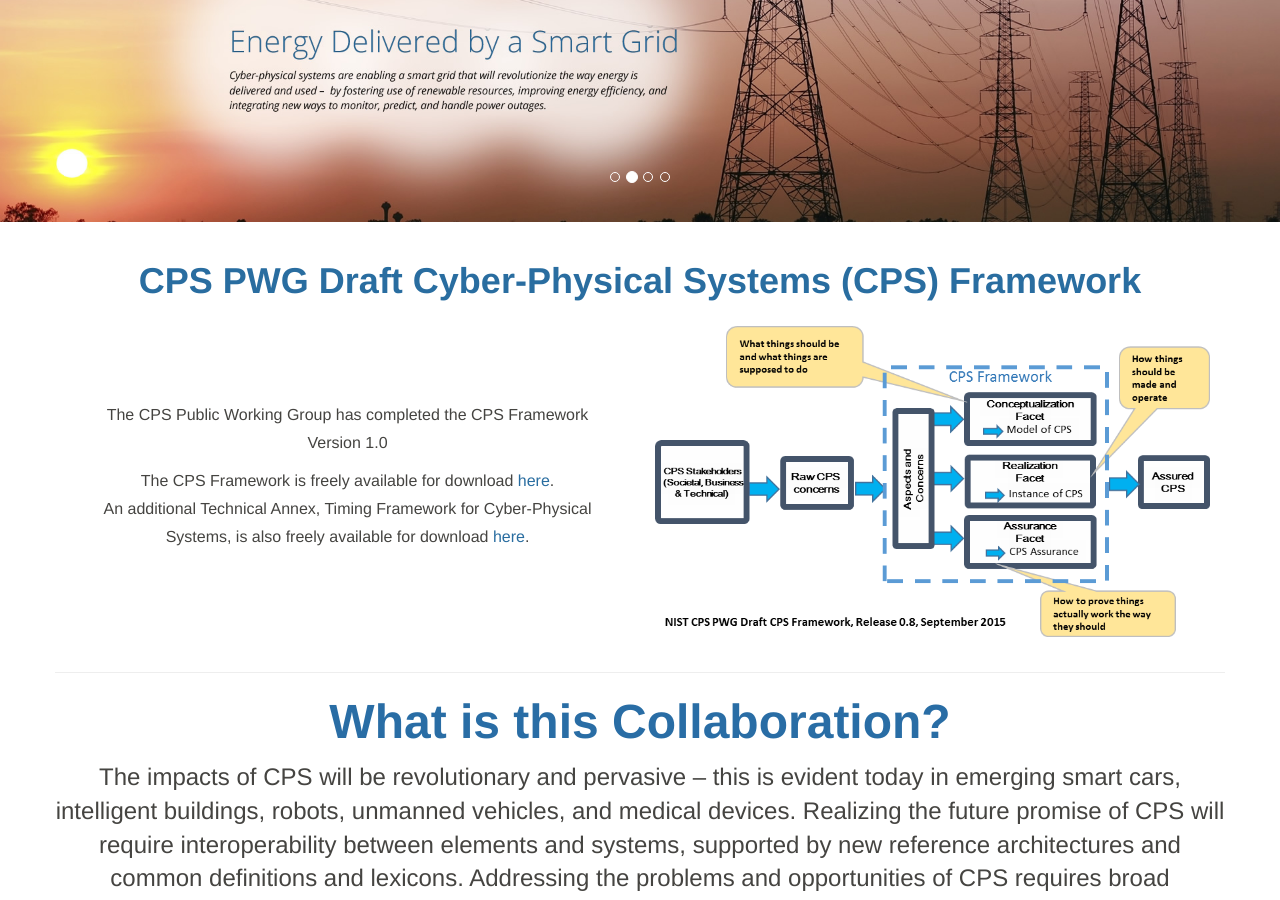
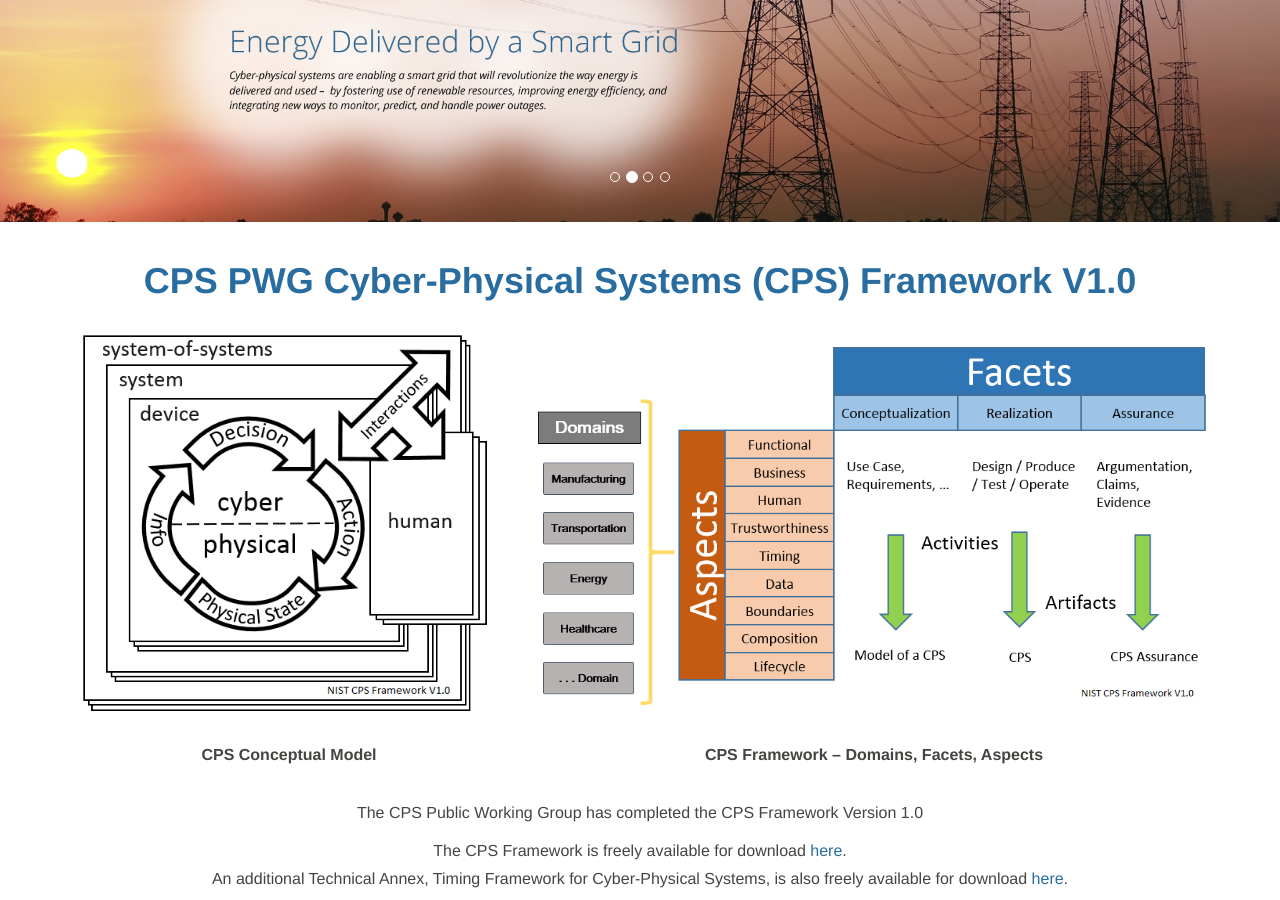
Before and after one commit to usnistgov/cpspwg, a Jekyll site: the page built from index.html, in a window 1280 px wide and 900 px high, scrolled down 202 px. Built offline with Jekyll 4.4.1, drawn with Linux system fonts in a browser that asks for light colours; nearby versions of some CDN libraries.

Commit message:
Updated main page for Framework 1.0

```diff
--- a/index.html
+++ b/index.html
@@ -55,16 +55,23 @@ title: Home
 						<div class="section-content">
 							<!-- NEWS Banner insert -->
 							<h1>&nbsp;</h1>
-					<h1>CPS PWG Draft Cyber-Physical Systems (CPS) Framework</h1>
+					<h1>CPS PWG Cyber-Physical Systems (CPS) Framework V1.0</h1>
 					<table style="width:100%">
 						<tr>
-							<td style="width:50%;;padding:15px;">
+							<td style="width:40%;padding:15px;"><img style="width:100%;" alt="CPS Conceptual Model" src="{{ site.baseurl }}/assets/CPSFrameworkModel.png"></td>
+							<td style="width:60%;padding:15px;"><img style="width:100%;" alt="CPS Framework – Domains, Facets, Aspects" src="{{ site.baseurl }}/assets/CPSFramework.png"></td>
+						</tr>
+						<tr>
+							<td style="width:40%;padding:15px;"><strong>CPS Conceptual Model</strong></td>
+							<td style="width:60%;padding:15px;"><strong>CPS Framework – Domains, Facets, Aspects</strong></td>
+						</tr>
+						<tr>
+							<td style="width:17%;;padding:15px;" colspan="2">
 								<p>The CPS Public Working Group has completed the CPS Framework Version&nbsp;1.0</p>
 								<p>The CPS Framework is freely available for download <a href="https://s3.amazonaws.com/nist-sgcps/cpspwg/files/pwgglobal/CPS_PWG_Draft_Framework_for_Cyber_Physical_Systems_Release_1_0Final.pdf">here</a>. <br/>An additional Technical Annex, Timing Framework for Cyber-Physical Systems, is also freely available for download <a href="https://s3.amazonaws.com/nist-sgcps/cpspwg/files/pwgglobal/CPS_PWG_Timing_Annex_for_Draft_Framework_for_Cyber-Physical_Systems_Release_0.8_September_2015.pdf">here</a>.
 								</p>
 							</td>
-							<td style="width:50%;padding:15px;"><img style="width:100%;" alt="NIST CPS PWG Draft CPS Framework, Release 0.8, September 2015" src="{{ site.baseurl }}/assets/Draft-CPS-Framework-Release-0.8.png"></td>
-							</tr>
+						</tr>
 						</table>
 							<!-- End Banner insert -->
 							<hr />
```
Also changed, not shown: assets/CPSFramework.png (added), assets/CPSFrameworkModel.png (added).
